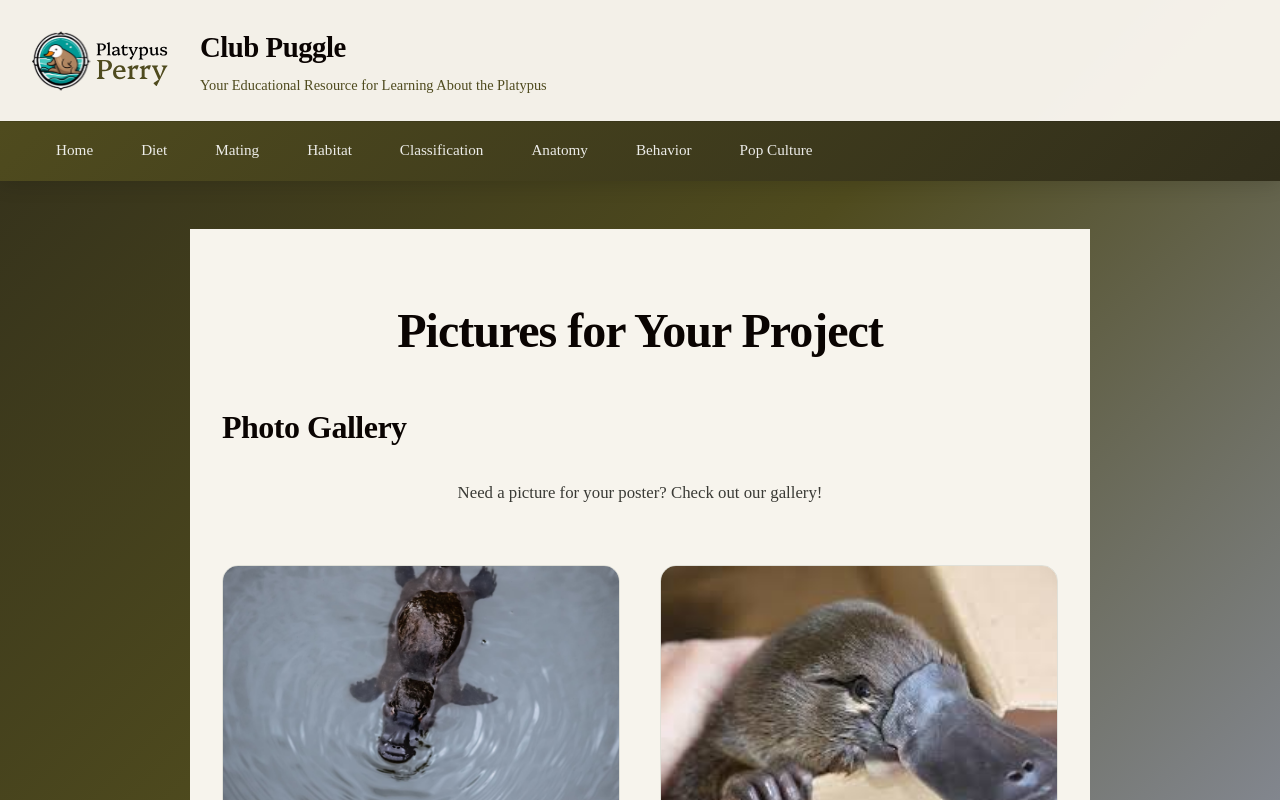
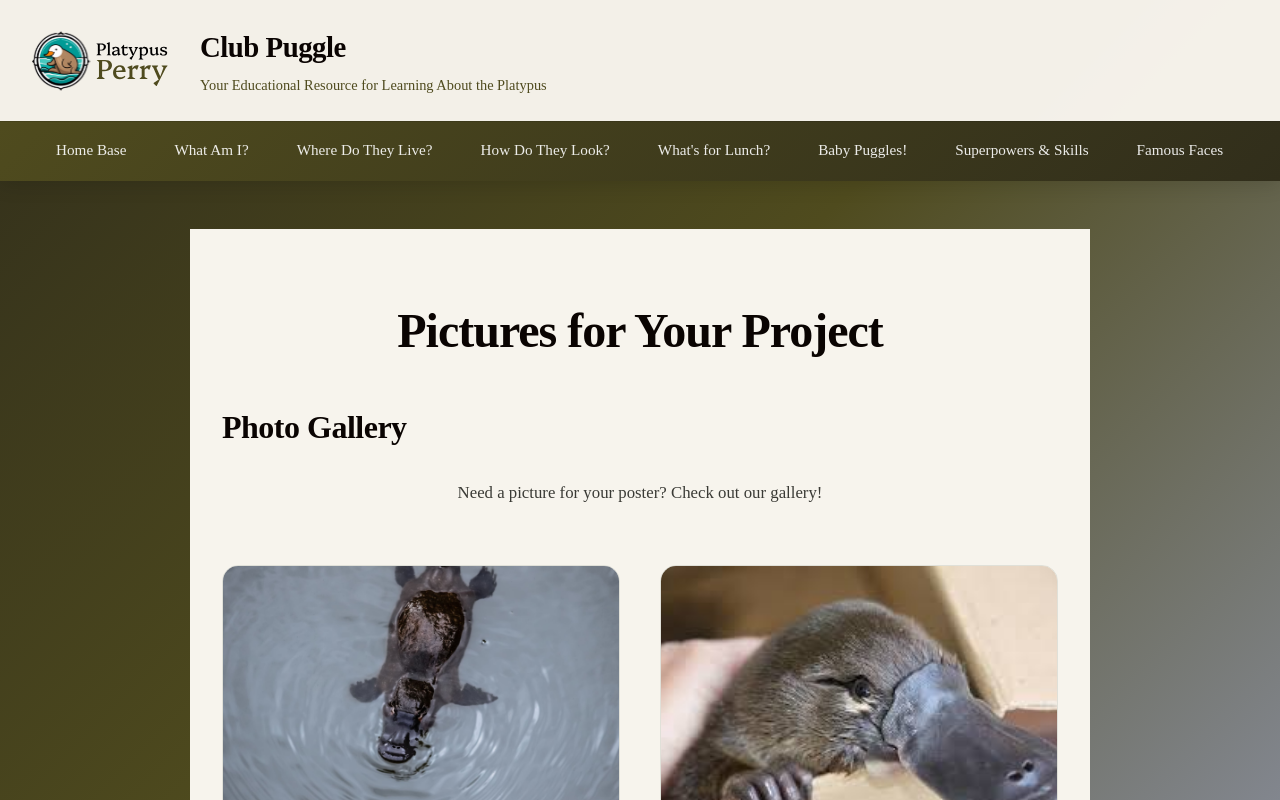
Before and after one commit to frank-j-kocina/platypus-best-animal, a React (Vite) app: page /gallery in a window 1280 px wide. Shown: the top 800 px of the page. Built offline with nearby package versions, Linux system fonts and the light colour scheme; a web font is replaced by a local one.

Commit message:
nav updates

```diff
--- a/src/App.css
+++ b/src/App.css
@@ -127,6 +127,12 @@ body {
 .nav-item:hover {
   color: white;
   background: rgba(255, 255, 255, 0.1);
+  border-bottom-color: white;
+}
+
+.nav-item.active {
+  color: white;
+  background: rgba(255, 255, 255, 0.15);
   border-bottom-color: white;
 }
 
--- a/src/components/Layout.tsx
+++ b/src/components/Layout.tsx
@@ -1,15 +1,16 @@
-import { Link } from 'react-router-dom'
+import { Link, useLocation } from 'react-router-dom'
 
 function Layout({ children }: { children: React.ReactNode }) {
+  const location = useLocation()
   const navigationLinks = [
-    { title: 'Home', path: '/' },
-    { title: 'Diet', path: '/diet' },
-    { title: 'Mating', path: '/mating' },
-    { title: 'Habitat', path: '/habitat' },
-    { title: 'Classification', path: '/classification' },
-    { title: 'Anatomy', path: '/anatomy' },
-    { title: 'Behavior', path: '/behavior' },
-    { title: 'Pop Culture', path: '/pop-culture' },
+    { title: 'Home Base', path: '/' },
+    { title: 'What Am I?', path: '/classification' },
+    { title: 'Where Do They Live?', path: '/habitat' },
+    { title: 'How Do They Look?', path: '/anatomy' },
+    { title: "What's for Lunch?", path: '/diet' },
+    { title: 'Baby Puggles!', path: '/mating' },
+    { title: 'Superpowers & Skills', path: '/behavior' },
+    { title: 'Famous Faces', path: '/pop-culture' },
   ]
 
   return (
@@ -31,7 +32,10 @@ function Layout({ children }: { children: React.ReactNode }) {
           <ul className="nav-menu">
             {navigationLinks.map((link) => (
               <li key={link.path}>
-                <Link to={link.path} className="nav-item">
+                <Link
+                  to={link.path}
+                  className={`nav-item ${location.pathname === link.path ? 'active' : ''}`}
+                >
                   {link.title}
                 </Link>
               </li>
--- a/src/pages/Anatomy.tsx
+++ b/src/pages/Anatomy.tsx
@@ -1,7 +1,7 @@
 function Anatomy() {
   return (
     <div className="page-content">
-      <h1>What Do They Look Like?</h1>
+      <h1>How Do They Look?</h1>
 
       <section className="content-section">
         <h2>Body Parts & Features</h2>
--- a/src/pages/Behavior.tsx
+++ b/src/pages/Behavior.tsx
@@ -1,7 +1,7 @@
 function Behavior() {
   return (
     <div className="page-content">
-      <h1>Cool Powers</h1>
+      <h1>Superpowers & Skills</h1>
 
       <section className="content-section">
         <h2>How They Sense the World</h2>
--- a/src/pages/Diet.tsx
+++ b/src/pages/Diet.tsx
@@ -1,7 +1,7 @@
 function Diet() {
   return (
     <div className="page-content">
-      <h1>What's for Dinner?</h1>
+      <h1>What's for Lunch?</h1>
 
       <section className="content-section">
         <p style={{ fontSize: '1.1rem', marginBottom: '2.5rem' }}>
--- a/src/pages/Mating.tsx
+++ b/src/pages/Mating.tsx
@@ -1,7 +1,7 @@
 function Mating() {
   return (
     <div className="page-content">
-      <h1>From Egg to Adult</h1>
+      <h1>Baby Puggles!</h1>
 
       <section className="content-section">
         <h2>Baby Platypuses</h2>
```
